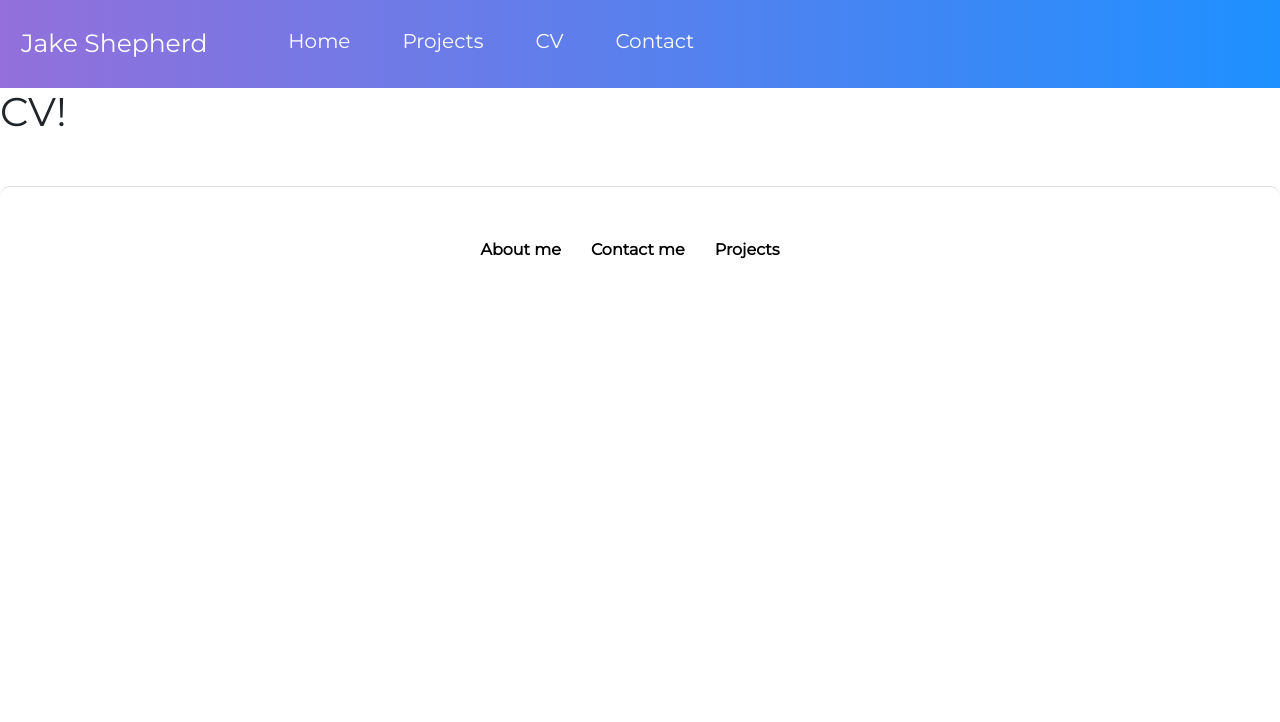
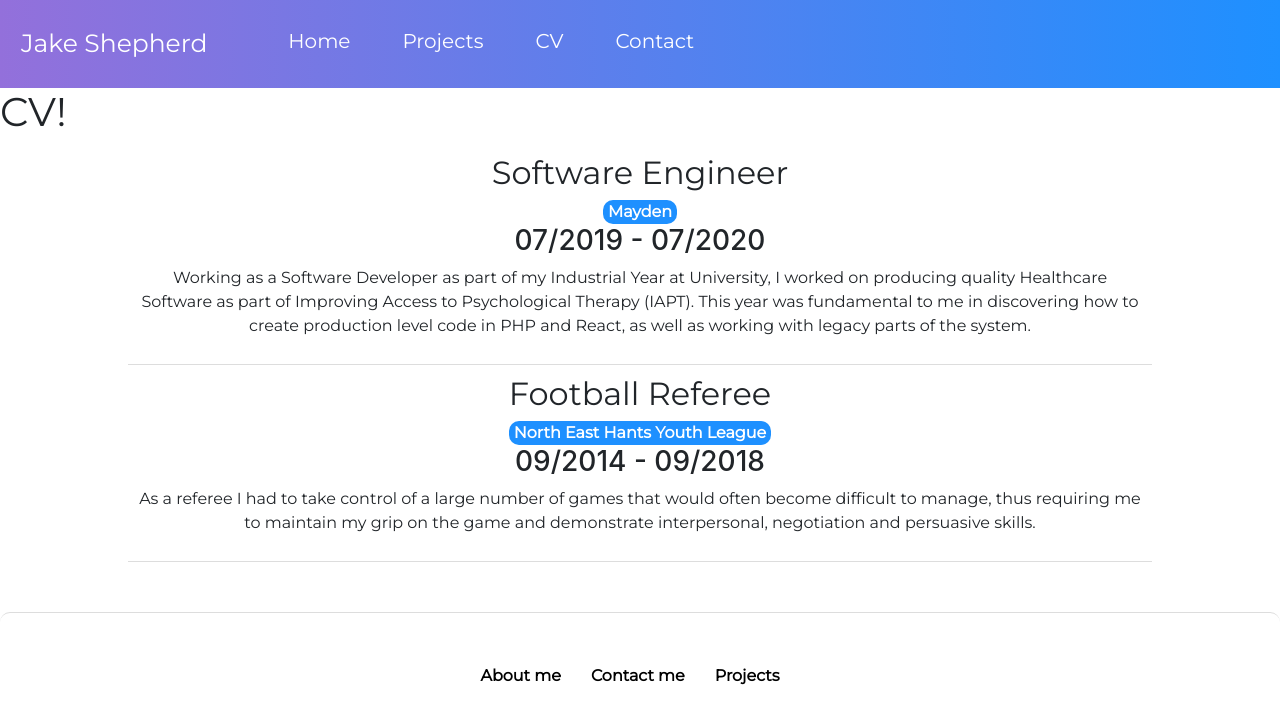
Before and after one commit to jakeshepherd/jakeshepherd.github.io, a React (Create React App) app: page /#/cv in a window 1280 px wide. Shown: the top 722 px of the page. Built offline with nearby package versions, Linux system fonts and the light colour scheme.

Commit message:
Work experience

```diff
--- a/src/CSS/CV.css
+++ b/src/CSS/CV.css
@@ -0,0 +1,17 @@
+.work-experience {
+    margin: auto;
+    padding: 10px;
+    text-align: center;
+    width: 80%;
+    border-bottom: #ddd 1px solid;
+}
+
+.company {
+    margin: auto;
+    padding-left: 5px;
+    padding-right: 5px;
+    width: fit-content;
+    background-color: dodgerblue;
+    color: white;
+    border-radius: 10px;
+}
--- /dev/null
+++ b/src/Components/WorkExperience.js
@@ -0,0 +1,24 @@
+import React, {Component} from 'react';
+
+import "../CSS/CV.css";
+
+class WorkExperience extends Component {
+    render() {
+        return (
+            <div>
+                {this.props.works.map((work, index) => {
+                    return (
+                        <div className={"work-experience"} id={index}>
+                            <h2>{work.title}</h2>
+                            <p className={"company"}><strong>{work.company}</strong></p>
+                            <h3>{work.date}</h3>
+                            <p>{work.description}</p>
+                        </div>
+                    );
+                })}
+            </div>
+        );
+    }
+}
+
+export default WorkExperience
--- a/src/Pages/CV.js
+++ b/src/Pages/CV.js
@@ -1,11 +1,34 @@
 import React, {Component} from 'react';
 
 import "../CSS/CV.css";
+import WorkExperience from "../Components/WorkExperience";
 
 class CV extends Component {
     render() {
         return (
-            <h1>CV!</h1>
+            <div>
+                <h1>CV!</h1>
+                <WorkExperience
+                    works={[
+                        {
+                            title: "Software Engineer",
+                            company: "Mayden",
+                            date: "07/2019 - 07/2020",
+                            description:
+                                "Working as a Software Developer as part of my Industrial Year at University, " +
+                                        "I worked on producing quality Healthcare Software as part of Improving Access to Psychological Therapy (IAPT). " +
+                                    "This year was fundamental to me in discovering how to create production level code in PHP and React, " +
+                                    "as well as working with legacy parts of the system."
+                        },
+                        {
+                            title: "Football Referee",
+                            company: "North East Hants Youth League",
+                            date: "09/2014 - 09/2018",
+                            description: "As a referee I had to take control of a large number of games that would often become difficult to manage, thus requiring me to maintain my grip on the game and demonstrate interpersonal, negotiation and persuasive skills."
+                        }
+                    ]}
+                />
+            </div>
         );
     }
 }
```
Also changed, not shown: src/Components/Skills.js (+5 -5 lines).
